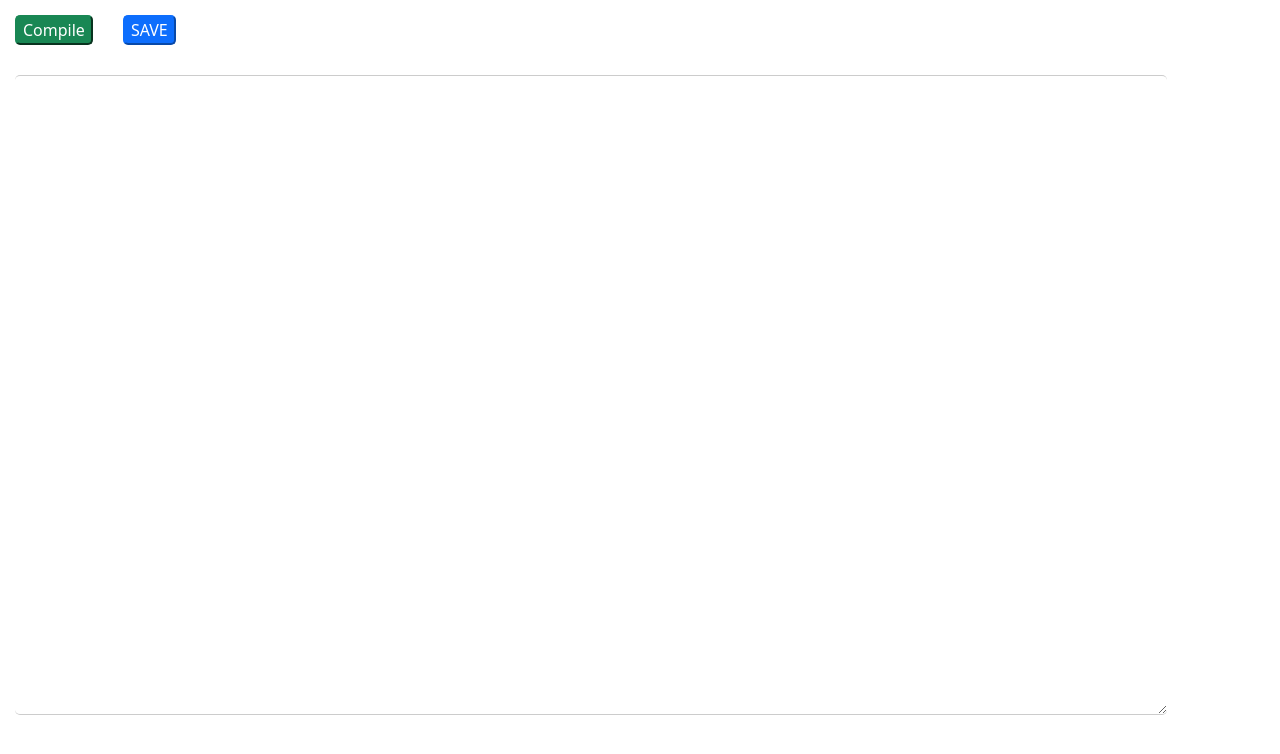
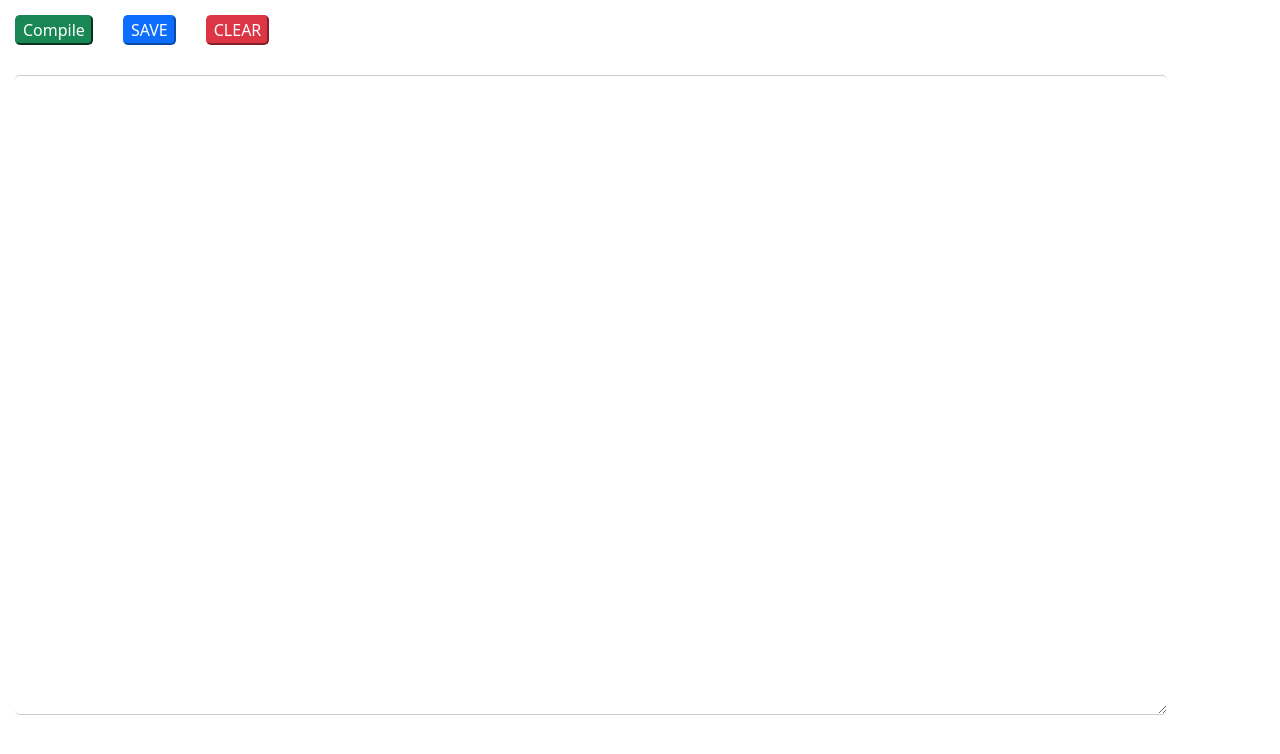
Before and after one commit to bracketsGPE/ngx-markdown-muca88, an Angular app: page / in a window 1280 px wide. Shown: the top 754 px of the page. Built offline with nearby package versions, Linux system fonts and the light colour scheme; what ngx-markdown would draw is missing.

Commit message:
add clear fun

```diff
--- a/src/app/app.component.ts
+++ b/src/app/app.component.ts
@@ -8,6 +8,7 @@ import { Component, OnInit } from '@angular/core';
     <span *ngIf="showMarkdown">Edit</span>
   </button>
   <button class="btn-primary" (click)="saveMarkdown()">SAVE</button>
+  <button class="btn-danger" (click)="clear()">CLEAR</button>
 
   <div *ngIf="!showMarkdown" class="textWrapper">
     <textarea [(ngModel)]="markdown"></textarea>
@@ -30,6 +31,9 @@ export class AppComponent implements OnInit {
   saveMarkdown() {
     localStorage.setItem('markdown', this.markdown);
   }
+  clear() {
+    this.markdown = '';
+  }
   toggleMarkdown() {
     if (this.showMarkdown) {
       this.showMarkdown = false;
```
